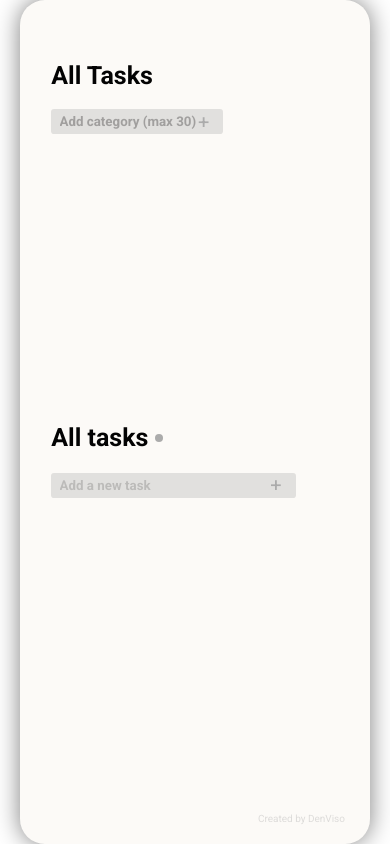
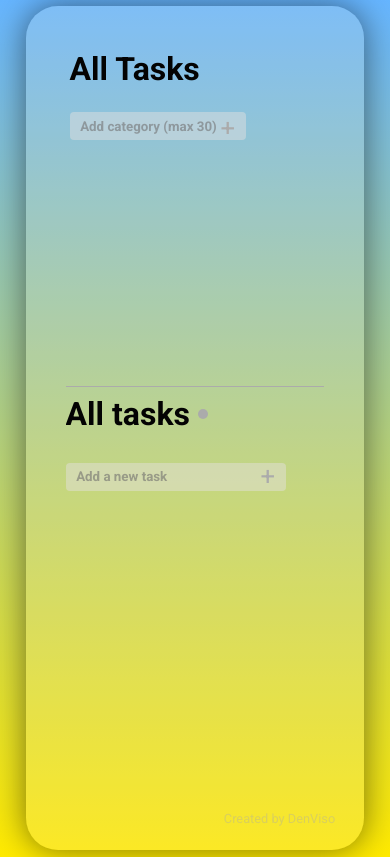
Before and after one commit to DenViso/todo-list, a React (Create React App) app: page / in a window 390 px wide. Built offline with nearby package versions, Linux system fonts and the light colour scheme.

Commit message:
v 0.1.0 final

```diff
--- a/src/App.tsx
+++ b/src/App.tsx
@@ -15,6 +15,7 @@ function App() {
   const [curentCategory, setCurentCategory] = useState<Category>(categorys[0]);
   const [isEdit, setIsEdit] = useState(false);
 
+
   // =========== localStoreg
 
   const getData = (): void => {
@@ -27,13 +28,9 @@ function App() {
       setCategorys(JSON.parse(categorys))
     }
   }
-
   useEffect(() => {
     getData();
   }, [])
-
-
-
 
   const onClicAddTodo = (event: React.FormEvent): void => {
     event.preventDefault();
@@ -44,6 +41,7 @@ function App() {
         task: tasks,
         isDone: false,
         category: curentCategory.name,
+        color:curentCategory.color,
       } : {
         id: nanoid(),
         task: tasks,
@@ -60,6 +58,7 @@ function App() {
     setTasks('');
 
   }
+
   const handleTaskChange = (event: React.ChangeEvent<HTMLInputElement>, todoId: string) => {
       const newTodo = (prevTodo: Todo[]) => prevTodo.map((todo) => {
       if (todo.id === todoId) {
@@ -79,7 +78,6 @@ function App() {
   const editTask = () => {
     setIsEdit(prev => !prev)
   }
-
 
   const onClicDeleteTodo = (id: string) => {
     const newTodo = todo.filter((item) => item.id !== id);
@@ -124,12 +122,13 @@ function App() {
 
       {!isEdit
         ? (
-          <h2
+          <h2 style={{ color: curentCategory.color }}
             className={item.isDone
               ? "tasks-text__label line"
               : "tasks-text__label"}>{item.task}</h2>
         ) : (
           <input
+          style={{ color: curentCategory.color }}
             type="text"
             className="tasks-text__label-inp"
             placeholder="Add a new task"
@@ -176,13 +175,14 @@ function App() {
       {!isEdit
 
         ? (
-          <h2
+          <h2 style={{ color: curentCategory.color }}
             className={item.isDone
-              ? "tasks-text__label line"
-              : "tasks-text__label"}>{item.task}</h2>
+              ? "tasks-text__label line "
+              : "tasks-text__label"}>{item.task }</h2>
         ) : (
           <input
             type="text"
+            style={{ color: curentCategory.color }}
             className="tasks-text__label-inp"
             placeholder="Add a new task"
             value={item.task}
@@ -231,7 +231,7 @@ function App() {
 
           <div className="title-tasks">
 
-            <h2
+            <h2 style={{ color: curentCategory.color }}
               className="task-text__category">{curentCategory.name
                 ? curentCategory.name
                 : "All tasks"}</h2>
--- a/src/component/TasksCategory.tsx
+++ b/src/component/TasksCategory.tsx
@@ -15,12 +15,12 @@ type TasksProps = {
 }
 
 const colors: string[] = [
-	'rgb(235, 116, 52)',
-	'rgb(54, 130, 36)',
-	'rgb(36, 110, 130)',
-	'rgb(36, 67, 13)',
-	'rgb(83, 36, 130)',
-	'rgb(130, 36, 78)'];
+	'rgb(237, 53, 40)',
+	'rgb(240, 114, 5)',
+	'rgb(5, 240, 107)',
+	'rgb(5, 197, 240)',
+	'rgb(112, 83, 176)',
+	'rgb(227, 27, 150)'];
 
 const TasksCategory: FC<TasksProps> = ({
 	categorys,
@@ -34,7 +34,7 @@ const TasksCategory: FC<TasksProps> = ({
 }) => {
 
 	const [newCategorys, setNewCategorys] = useState<string>('');
-	const [colorChoose, setColorChoose] = useState("gray")
+	const [colorChoose, setColorChoose] = useState("rgb(50 50 50 / 70%)")
 
 	const colorTasksMap = colors.map((col, ind) => {
 		return <button
@@ -61,7 +61,7 @@ const TasksCategory: FC<TasksProps> = ({
 			setCategorys(newCategory);
 			setNewCategorys('');
 			setCurentCategory(newCatObj);
-			setColorChoose("gray");
+			setColorChoose("rgb(50 50 50 / 70%)");
 			localStorage.setItem("category", JSON.stringify(newCategory))
 		}
 	}
@@ -71,8 +71,7 @@ const TasksCategory: FC<TasksProps> = ({
 	}
 
 	const deleteCategory = (catId: string) => {
-
-		const neededCategory = categorys.find((cat) => cat.id === catId);
+			const neededCategory = categorys.find((cat) => cat.id === catId);
 		const newCategory = (categorys.filter((cat) => cat.id !== neededCategory?.id));
 		setCategorys(newCategory)
 		localStorage.setItem("category", JSON.stringify(newCategory))
@@ -88,8 +87,7 @@ const TasksCategory: FC<TasksProps> = ({
 			<div
 				className="tasks-category"
 				key={cat.id}>
-				<h2
-					className="tasks-category__text"
+				<h2	className="tasks-category__text"
 					style={{ color: cat.color }}
 					onClick={() => chooseCategory(cat)}>{cat.name}</h2>
 				{cat.name
@@ -103,8 +101,7 @@ const TasksCategory: FC<TasksProps> = ({
 	})
 
 	return (
-		<div
-			className="tasks">
+		<div className="tasks">
 
 			<h2 className="tasks-title__but"
 				onClick={() => setCurentCategory({ name: '', id: nanoid() })}>
@@ -135,6 +132,7 @@ const TasksCategory: FC<TasksProps> = ({
 				? colorTasksMap
 				: ""}
 			</div>
+			{/* <span className="bb"></span> */}
 		</div>
 	);
 };
--- a/src/index.css
+++ b/src/index.css
@@ -14,7 +14,7 @@
 
 html{
   font-size: 62.5%;
-/* background: radial-gradient(ellipse at center, #ff000099, #00ff00, #0000ff8b,#ff0000,#00ff0086, #0000fffe); */
+background: linear-gradient(#0084ff99, #ffea00);
 
 }
 
@@ -24,7 +24,7 @@ html{
   display: flex;
   align-items: center;
   justify-content: center;
-
+  margin: .5rem 0 ;
   padding: 2rem;
 }
 
@@ -138,8 +138,8 @@ text-shadow: 0rem 0rem .625rem red;
   font-weight: 600;
   border: none;
   padding: .5125rem .825rem;
-  color: rgba(50, 50, 50, 0.7);
-  background-color: #ababab56;
+  /* color: rgba(50, 50, 50, 0.7); */
+  background-color: #e4e0e078;
   margin-top: .45rem;
   cursor: pointer;
 
@@ -173,7 +173,7 @@ text-shadow: 0rem 0rem .625rem red;
   color: rgba(50, 50, 50, 0.7);
 
   border: none;
-  background-color: #ababab56;
+  background-color: #e4e0e078;
   font-weight: 600;
   padding:.5125rem .825rem ;
   border-radius: .3125rem;
@@ -182,7 +182,7 @@ text-shadow: 0rem 0rem .625rem red;
 
 }
 .tasks-text__input::placeholder {
-    color: rgba(109, 107, 107, 0.312);
+    color: rgba(109, 107, 107, 0.572);
   }
 .tasks-text__input:focus {
   outline: none;
@@ -213,7 +213,7 @@ text-shadow: 0rem 0rem .625rem red;
   flex-direction: column;
   gap : 1.875rem;
 
-  overflow-y: scroll;
+  overflow: auto;
 }
 
 
@@ -384,25 +384,61 @@ color: #ABABAB60;
 
 
 @media (max-width: 50rem) {
+  html{
+font-size: 80%;
+  }
 .wrapper {
   width: 100%;
   height: 100vh;
   flex-direction: column;
   align-items: flex-start;
+  gap:.625rem;
 }
+
+/* .bb{
+  margin-top: 10px;
+  width:100% ;
+  height: 2.5rem;
+  border-bottom:.0625rem solid #ABABAB;
+} */
 .tasks-text {
   width: 100%;
-  height: 50vh;
+  height: 55vh;
   padding: 0rem;
   overflow-y: scroll;
 }
 .tasks {
   width: 100%;
-  height: 50vh;
+  height: 45vh;
   overflow-y: scroll;
   border-right: none;
+  border-bottom:.0625rem solid #ABABAB;
+  padding: .3125rem;
+}
+.tasks-text__ul{
+   height: auto;
+
 }
 .tasks::-webkit-scrollbar{
   padding-inline-start: 0rem;
 }
+element.style {
+  color: gray;
 }
+
+.collor {
+  width: 1.6rem;
+  height: 1.6rem;
+}
+.position-input {
+  right: 0.5rem;
+  top: 0.5rem;
+}
+.pos-but {
+
+  right: 2.3rem;
+  top: 0.3rem;
+
+}
+
+}
```
